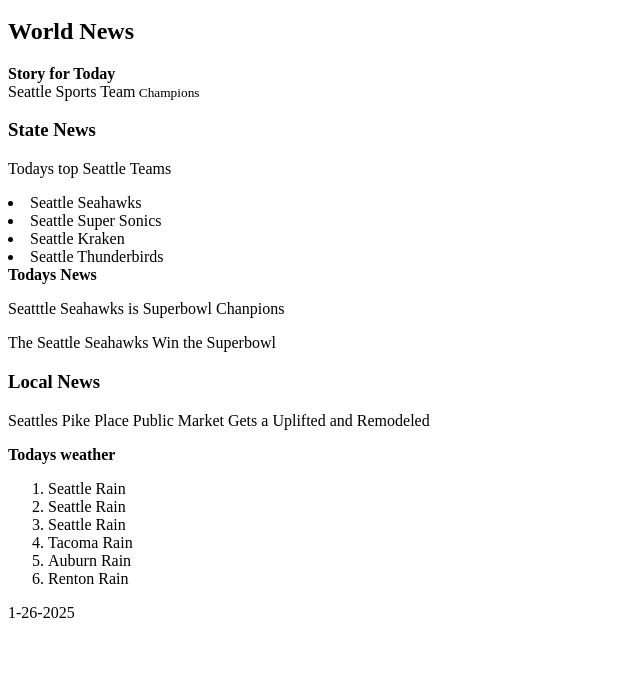
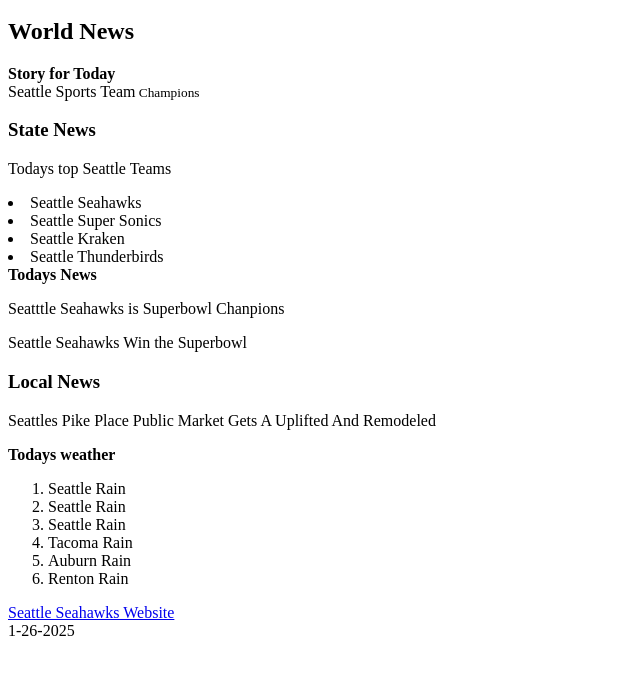
Before and after one commit to Khamsavath342/semantic-elements, a plain HTML site: page index.html in a window 1280 px wide. Shown: the part 100-774 px from the top of the page, without its empty margins (0-640 px from the left). Drawn offline with Linux system fonts and the light colour scheme.

Commit message:
Updated link to index.html

```diff
--- a/index.html
+++ b/index.html
@@ -25,22 +25,22 @@
 
 	<h3> State News</h3>
     <p>Todays top Seattle Teams</p>
-    <li>Seattle Seahawks </li>
-    <li>Seattle Super Sonics </li>
-    <li>Seattle Kraken </li>
-    <li>Seattle Thunderbirds </li>
+    <li>Seattle Seahawks</li>
+    <li>Seattle Super Sonics</li>
+    <li>Seattle Kraken</li>
+    <li>Seattle Thunderbirds</li>
 	<nav></nav>
 		<strong>Todays News</strong>
         <p>Seatttle Seahawks is Superbowl Chanpions</p>
 
 
 	<aside>
-        <p>The Seattle Seahawks Win the Superbowl</p>
+        <p>Seattle Seahawks Win the Superbowl</p>
     </aside>
 
 
 	<h3>Local News</h3>
-    <p>Seattles Pike Place Public Market Gets a Uplifted and Remodeled</p>
+    <p>Seattles Pike Place Public Market Gets A Uplifted And Remodeled</p>
 <strong> Todays weather</strong>
 	<ol>
         <li>Seattle Rain</li>
@@ -50,7 +50,10 @@
         <li>Auburn Rain</li>
         <li>Renton Rain</li>
     </ol>
-	<link rel="stylesheet" href="">
+	<a href="https://www.seahawks.com/" target="_blank">Seattle Seahawks Website</a>
+    <nav></nav>
+
+
     <time>1-26-2025</time>
 </main>
 </body>
```
